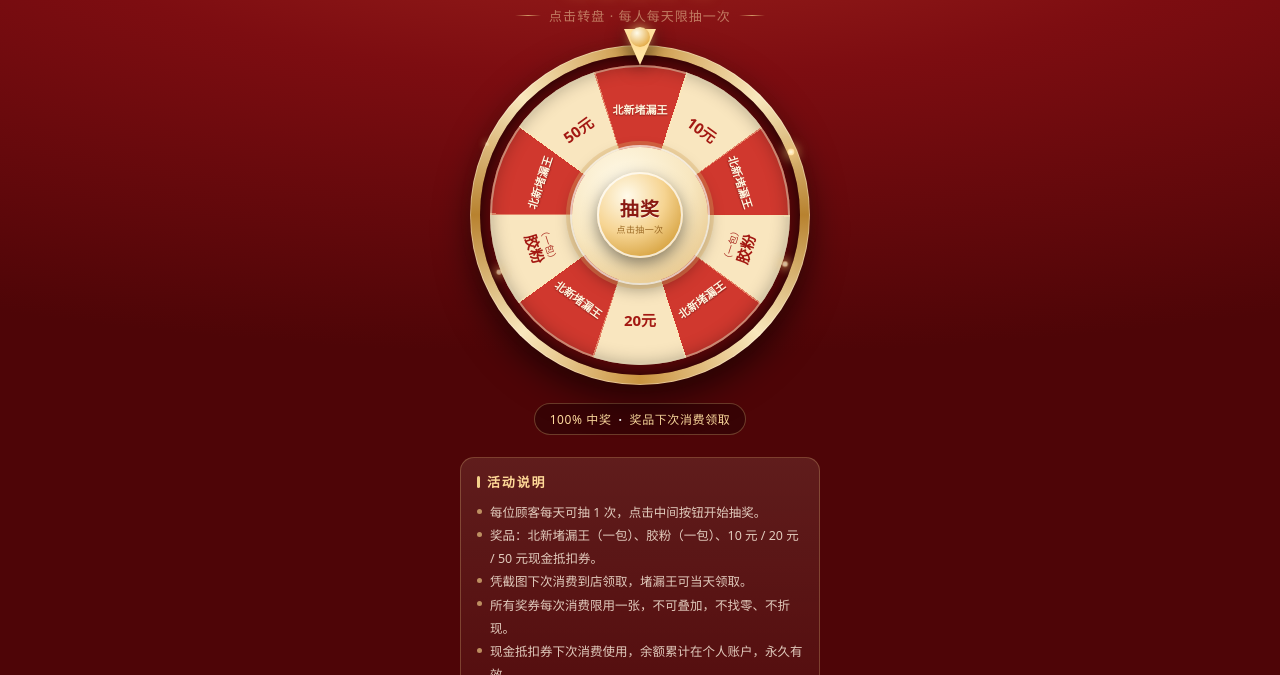
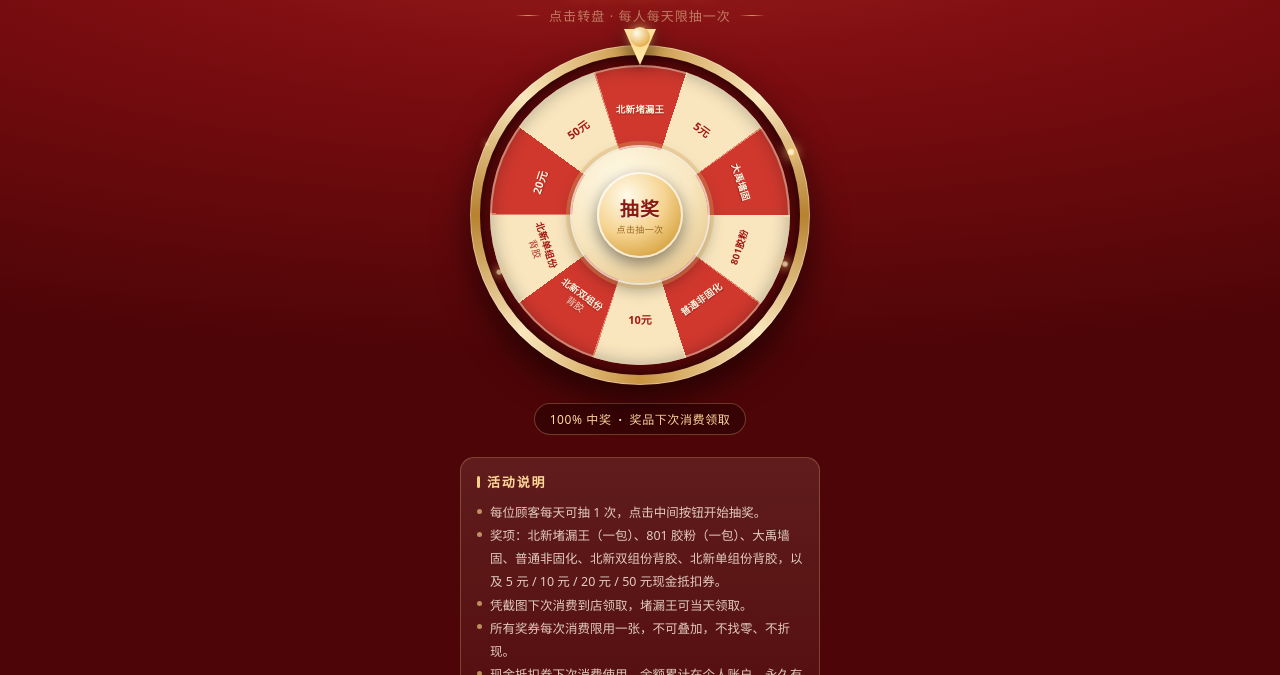
Before and after one commit to joyce3307/luck, a plain HTML site: page index.html in a window 1280 px wide. Shown: the part 125-800 px from the top of the page. Drawn offline with Linux system fonts and the light colour scheme.

Commit message:
feat: new prize list & weights

```diff
--- a/index.html
+++ b/index.html
@@ -116,6 +116,7 @@ body{
   transform-origin:50% 50%;
 }
 .sector-label.small{font-size:11px}
+.sector-label.tiny{font-size:9.5px;width:88px;letter-spacing:.02em}
 .sector-label.mid{font-size:15px}
 .sector-label .sub{display:block;font-size:9.5px;font-weight:500;margin-top:1px;opacity:.9}
 .on-red{color:#fff5de;text-shadow:0 1px 1px rgba(90,10,8,.5)}
@@ -324,16 +325,16 @@ body{
     <div class="ring"></div>
     <div class="wheel" id="wheel">
       <div class="spokes"></div>
-      <div class="sector-label small on-red"   style="transform:translate(-50%,-50%) rotate(0deg)   translateY(-105px)">北新堵漏王</div>
-      <div class="sector-label mid   on-cream" style="transform:translate(-50%,-50%) rotate(36deg)  translateY(-105px)">10元</div>
-      <div class="sector-label small on-red"   style="transform:translate(-50%,-50%) rotate(72deg)  translateY(-105px)">北新堵漏王</div>
-      <div class="sector-label mid   on-cream" style="transform:translate(-50%,-50%) rotate(108deg) translateY(-105px) rotate(180deg)"><span class="sub">（一包）</span>胶粉</div>
-      <div class="sector-label small on-red"   style="transform:translate(-50%,-50%) rotate(144deg) translateY(-105px) rotate(180deg)">北新堵漏王</div>
-      <div class="sector-label mid   on-cream" style="transform:translate(-50%,-50%) rotate(180deg) translateY(-105px) rotate(180deg)">20元</div>
-      <div class="sector-label small on-red"   style="transform:translate(-50%,-50%) rotate(216deg) translateY(-105px) rotate(180deg)">北新堵漏王</div>
-      <div class="sector-label mid   on-cream" style="transform:translate(-50%,-50%) rotate(252deg) translateY(-105px) rotate(180deg)"><span class="sub">（一包）</span>胶粉</div>
-      <div class="sector-label small on-red"   style="transform:translate(-50%,-50%) rotate(288deg) translateY(-105px)">北新堵漏王</div>
-      <div class="sector-label mid   on-cream" style="transform:translate(-50%,-50%) rotate(324deg) translateY(-105px)">50元</div>
+      <div class="sector-label tiny on-red" style="transform:translate(-50%,-50%) rotate(0deg) translateY(-105px)">北新堵漏王</div>
+      <div class="sector-label small on-cream" style="transform:translate(-50%,-50%) rotate(36deg) translateY(-105px)">5元</div>
+      <div class="sector-label tiny on-red" style="transform:translate(-50%,-50%) rotate(72deg) translateY(-105px)">大禹墙固</div>
+      <div class="sector-label tiny on-cream" style="transform:translate(-50%,-50%) rotate(108deg) translateY(-105px) rotate(180deg)">801胶粉</div>
+      <div class="sector-label tiny on-red" style="transform:translate(-50%,-50%) rotate(144deg) translateY(-105px) rotate(180deg)">普通非固化</div>
+      <div class="sector-label small on-cream" style="transform:translate(-50%,-50%) rotate(180deg) translateY(-105px) rotate(180deg)">10元</div>
+      <div class="sector-label tiny on-red" style="transform:translate(-50%,-50%) rotate(216deg) translateY(-105px) rotate(180deg)">北新双组份<span class="sub">背胶</span></div>
+      <div class="sector-label tiny on-cream" style="transform:translate(-50%,-50%) rotate(252deg) translateY(-105px) rotate(180deg)">北新单组份<span class="sub">背胶</span></div>
+      <div class="sector-label small on-red" style="transform:translate(-50%,-50%) rotate(288deg) translateY(-105px)">20元</div>
+      <div class="sector-label small on-cream" style="transform:translate(-50%,-50%) rotate(324deg) translateY(-105px)">50元</div>
     </div>
     <div class="pointer"></div>
     <button class="spin-btn" id="spinBtn"><b>抽奖</b><u>点击抽一次</u></button>
@@ -345,7 +346,7 @@ body{
   <section class="rules">
     <h3>活动说明</h3>
     <li>每位顾客每天可抽 1 次，点击中间按钮开始抽奖。</li>
-    <li>奖品：北新堵漏王（一包）、胶粉（一包）、10 元 / 20 元 / 50 元现金抵扣券。</li>
+    <li>奖项：北新堵漏王（一包）、801 胶粉（一包）、大禹墙固、普通非固化、北新双组份背胶、北新单组份背胶，以及 5 元 / 10 元 / 20 元 / 50 元现金抵扣券。</li>
     <li>凭截图下次消费到店领取，堵漏王可当天领取。</li>
     <li>所有奖券每次消费限用一张，不可叠加，不找零、不折现。</li>
     <li>现金抵扣券下次消费使用，余额累计在个人账户，永久有效。</li>
@@ -395,19 +396,24 @@ body{
 <script>
 
 (function(){
+  /* 权重单位=百分比；合计 100.000 */
   var PRIZES = {
-    seal: { name:'北新堵漏王', unit:'一包', cash:false, w:88, amt:0  },
-    glue: { name:'胶粉',       unit:'一包', cash:false, w:10, amt:0  },
-    c10:  { name:'10元现金抵扣券', unit:'',     cash:true,  w:1,  amt:10 },
-    c20:  { name:'20元现金抵扣券', unit:'',     cash:true,  w:1,  amt:20 },
-    c50:  { name:'50元现金抵扣券', unit:'',     cash:true,  w:0,  amt:50 }
+    seal:    { name:'北新堵漏王',       unit:'一包', cash:false, w:84.495, amt:0  },
+    c5:      { name:'5元现金抵扣券',   unit:'',     cash:true,  w:1,      amt:5  },
+    qianggu: { name:'大禹墙固',         unit:'',     cash:false, w:1,      amt:0  },
+    glue801: { name:'801胶粉',          unit:'一包', cash:false, w:10,     amt:0  },
+    fgh:     { name:'普通非固化',       unit:'',     cash:false, w:0.5,    amt:0  },
+    c10:     { name:'10元现金抵扣券',   unit:'',     cash:true,  w:1,      amt:10 },
+    sbf:     { name:'北新双组份背胶',   unit:'',     cash:false, w:1,      amt:0  },
+    dbf:     { name:'北新单组份背胶',   unit:'',     cash:false, w:1,      amt:0  },
+    c20:     { name:'20元现金抵扣券',   unit:'',     cash:true,  w:0.005,  amt:20 },
+    c50:     { name:'50元现金抵扣券',   unit:'',     cash:true,  w:0,      amt:50 }
   };
-  var SECTORS = ['seal','c10','seal','glue','seal','c20','seal','glue','seal','c50']
+  var SECTORS = ['seal','c5','qianggu','glue801','fgh','c10','sbf','dbf','c20','c50']
     .map(function(k){ return { prize:k }; });
   var N = SECTORS.length;
   var STORE_KEY = 'wp_lottery_record_v1';
   var ACC_KEY   = 'wp_lottery_account_v1';
-  var KEY50     = 'wp_lottery_50day';
   var MAX_ACC   = 6;
 
   var wheelEl = document.getElementById('wheel');
@@ -483,11 +489,7 @@ body{
     }).join('');
   }
 
-  function check50(){
-    var last=null; try{ last=localStorage.getItem(KEY50); }catch(e){}
-    if(!last){ try{ localStorage.setItem(KEY50, todayKey()); }catch(e){} return false; }
-    return daysBetween(todayKey(), last) >= 50;
-  }
+
 
   /* ===== 逐帧旋转 ===== */
   function spin(){
@@ -498,7 +500,7 @@ body{
     btn.querySelector('u').textContent = '好运正在加载';
     if(navigator.vibrate) navigator.vibrate(12);
 
-    var idx = check50() ? sectorOf('c50') : pickSector();
+    var idx = pickSector();
     var segDeg = 360 / N;
     var jitter = (Math.random()-0.5) * segDeg * 0.5;
     var targetDeg = ((360 - idx*segDeg) % 360 + 360) % 360;
@@ -524,7 +526,6 @@ body{
       if(navigator.vibrate) navigator.vibrate([18,60,26]);
       var key = SECTORS[idx].prize;
       var pz = PRIZES[key];
-      if(key === 'c50'){ try{ localStorage.setItem(KEY50, todayKey()); }catch(e){} }
       record = { name:pz.name, unit:pz.unit, cash:pz.cash, amount:pz.amt||0, date:todayKey(), time:Date.now() };
       try{ localStorage.setItem(STORE_KEY, JSON.stringify(record)); }catch(e){}
       addAcc(record);
```
